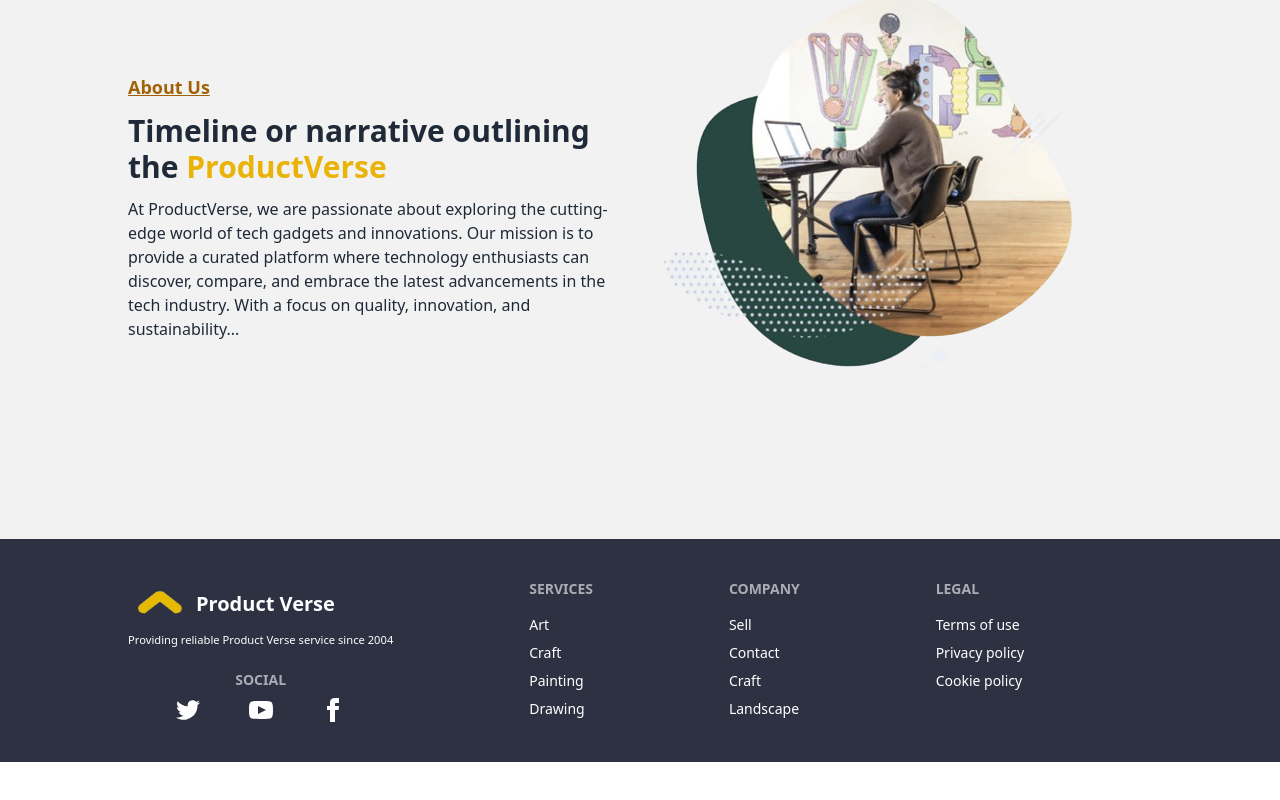
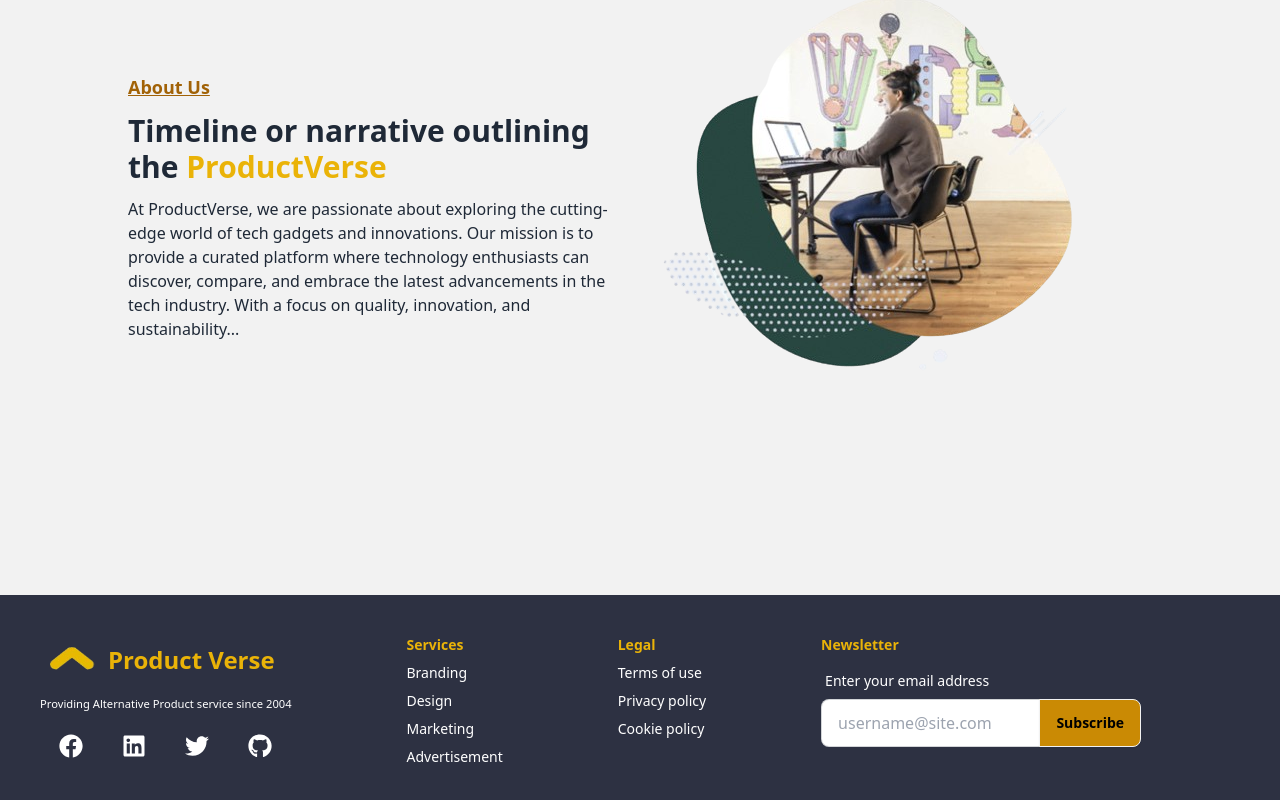
Before and after one commit to SamiulHasan-dev/Alternative-Product-Information-System, a React (Vite) app: page / in a window 1280 px wide. Shown: the part 806-1606 px from the top of the page. Before the commit the page ends 1568 px from the top, so only its background shows below. Built offline with nearby package versions, Linux system fonts and the light colour scheme; no server answers.

Commit message:
login information

```diff
--- a/package.json
+++ b/package.json
@@ -19,6 +19,7 @@
     "react-router-dom": "^6.23.1",
     "react-toastify": "^10.0.5",
     "sort-by": "^1.2.0",
+    "sweetalert2": "^11.11.0",
     "swiper": "^11.1.1"
   },
   "devDependencies": {
--- a/src/pages/AddQueries.jsx
+++ b/src/pages/AddQueries.jsx
@@ -1,5 +1,6 @@
 import { useContext } from "react";
 import { AuthContext } from "../provider/AuthProvider";
+import Swal from "sweetalert2";
 
 
 const AddQueries = () => {
@@ -19,11 +20,32 @@ const AddQueries = () => {
         const email = user?.email;
         const image = user?.photoURL;
         const currentTime = user?.metadata.creationTime;
+        const recommendationCount = 0 ;
 
+        const newProduct = { productName, productBand, productImage, queryTitle, boycott,name, email, image,  currentTime, recommendationCount }
+        console.log(newProduct);
 
+        fetch('http://localhost:5000/products', {
+            method: 'POST',
+            headers: {
+                'content-type': 'application/json'
+            },
+            body:JSON.stringify(newProduct)
+        })
+            .then(res => res.json())
+            .then(data => {
+                console.log(data);
+                if(data.insertedId){
+                    Swal.fire({
+                        title: 'Success!',
+                        text: 'Product Added Successfully',
+                        icon: 'success',
+                        confirmButtonText: 'Awesome'
+                      })
+                }
+            })
 
-        const newQueries = { productName, productBand, productImage, queryTitle, boycott,name, email, image,  currentTime }
-        console.log(newQueries);
+            form.reset();
 
 
     }
--- a/src/pages/Banner/Banner.jsx
+++ b/src/pages/Banner/Banner.jsx
@@ -8,9 +8,9 @@ import img2 from '../../../public/technology-removebg-preview.png'
 const Banner = () => {
     return (
         <div className="bg-[#2d3142]">
-            <div className="max-w-7xl mx-auto ">
+            <div className="max-w-6xl mx-auto ">
                 <div className="hero md:h-[80vh]">
-                    <div className="hero-content flex-col lg:flex-row-reverse">
+                    <div className="hero-content flex-col md:flex-row-reverse">
                         <div className='w-1/2'>
 
                             <div className="carousel ">
--- a/src/pages/Footer.jsx
+++ b/src/pages/Footer.jsx
@@ -1,53 +1,53 @@
+import { FaFacebook, FaGithub, FaLinkedin, FaTwitter } from "react-icons/fa";
+import logo from '../../public/logo-removebg-preview.png'
 
 
 
 const Footer = () => {
     return (
         <div className="pt-10">
-            <footer className="footer p-10 bg-[#2d3142] text-white">
-                <div className="footer max-w-5xl mx-auto">
-                    <aside>
-                        <div>
-                            <div className="flex gap-2 items-center">
-                                <img src="../../public/logo-removebg-preview.png" alt="" className="h-[50px] w-[60px]" />
-                                <span className="text-xl font-bold">Product Verse</span>
+            <div className="mt-14 bg-[#2d3142]">
+            <footer className="footer p-10  max-w-7xl mx-auto text-white">
+                <nav>
+                    <div className="flex items-center gap-2 ">
+                    <img src={logo} alt="" className="w-[60px] h-[50px]" />
+                    <h6 className="text-2xl text-yellow-500 font-bold">Product Verse</h6>
                     </div>
-                            <p><small>Providing reliable Product Verse service since 2004</small></p>
-                            <div>
-                            <h6 className="footer-title mt-5 text-center">Social</h6>
-                                <div className="flex gap-0 mt-2 justify-evenly">
-                                    <a><svg xmlns="http://www.w3.org/2000/svg" width="24" height="24" viewBox="0 0 24 24" className="fill-current"><path d="M24 4.557c-.883.392-1.832.656-2.828.775 1.017-.609 1.798-1.574 2.165-2.724-.951.564-2.005.974-3.127 1.195-.897-.957-2.178-1.555-3.594-1.555-3.179 0-5.515 2.966-4.797 6.045-4.091-.205-7.719-2.165-10.148-5.144-1.29 2.213-.669 5.108 1.523 6.574-.806-.026-1.566-.247-2.229-.616-.054 2.281 1.581 4.415 3.949 4.89-.693.188-1.452.232-2.224.084.626 1.956 2.444 3.379 4.6 3.419-2.07 1.623-4.678 2.348-7.29 2.04 2.179 1.397 4.768 2.212 7.548 2.212 9.142 0 14.307-7.721 13.995-14.646.962-.695 1.797-1.562 2.457-2.549z"></path></svg></a>
-                                    <a><svg xmlns="http://www.w3.org/2000/svg" width="24" height="24" viewBox="0 0 24 24" className="fill-current"><path d="M19.615 3.184c-3.604-.246-11.631-.245-15.23 0-3.897.266-4.356 2.62-4.385 8.816.029 6.185.484 8.549 4.385 8.816 3.6.245 11.626.246 15.23 0 3.897-.266 4.356-2.62 4.385-8.816-.029-6.185-.484-8.549-4.385-8.816zm-10.615 12.816v-8l8 3.993-8 4.007z"></path></svg></a>
-                                    <a><svg xmlns="http://www.w3.org/2000/svg" width="24" height="24" viewBox="0 0 24 24" className="fill-current"><path d="M9 8h-3v4h3v12h5v-12h3.642l.358-4h-4v-1.667c0-.955.192-1.333 1.115-1.333h2.885v-5h-3.808c-3.596 0-5.192 1.583-5.192 4.615v3.385z"></path></svg></a>
+                    <p className="mb-3 "><small>Providing Alternative Product service since 2004</small></p>
+                    <div className="flex items-center justify-around w-full">
+                        <p className="text-2xl"><FaFacebook /></p>
+                        <p className="text-2xl"><FaLinkedin /></p>
+                        <p className="text-2xl"><FaTwitter /></p>
+                        <p className="text-2xl"><FaGithub /></p>
                     </div>
-
-                            </div>
-                        </div>
-
-                    </aside>
-                    <nav>
-                        <h6 className="footer-title">Services</h6>
-                        <a className="link link-hover">Art</a>
-                        <a className="link link-hover">Craft</a>
-                        <a className="link link-hover">Painting</a>
-                        <a className="link link-hover">Drawing</a>
                 </nav>
                 <nav>
-                        <h6 className="footer-title">Company</h6>
-                        <a className="link link-hover">Sell</a>
-                        <a className="link link-hover">Contact</a>
-                        <a className="link link-hover">Craft</a>
-                        <a className="link link-hover">Landscape</a>
+                    <h6 className="text-yellow-500 font-bold">Services</h6>
+                    <a className="link link-hover">Branding</a>
+                    <a className="link link-hover">Design</a>
+                    <a className="link link-hover">Marketing</a>
+                    <a className="link link-hover">Advertisement</a>
                 </nav>
                 <nav>
-                        <h6 className="footer-title">Legal</h6>
+                    <h6 className="text-yellow-500 font-bold">Legal</h6>
                     <a className="link link-hover">Terms of use</a>
                     <a className="link link-hover">Privacy policy</a>
                     <a className="link link-hover">Cookie policy</a>
-
                 </nav>
+                <form>
+                    <h6 className="text-yellow-500 font-bold">Newsletter</h6>
+                    <fieldset className="form-control w-80">
+                        <label className="label">
+                            <span className="label-text text-white">Enter your email address</span>
+                        </label>
+                        <div className="join">
+                            <input type="text" placeholder="username@site.com" className="input input-bordered w-1/2 md:w-full join-item" />
+                            <button className="btn bg-yellow-600 text-black join-item">Subscribe</button>
                         </div>
+                    </fieldset>
+                </form>
             </footer>
+        </div>
         </div>
     );
 };
--- a/src/pages/Register.jsx
+++ b/src/pages/Register.jsx
@@ -51,6 +51,7 @@ const Register = () => {
 
 
     };
+
     return (
         <div className="my-10">
 
```
Also changed, not shown: 1 other file (tests, documents, lock files or other folders). Lines whose indentation alone changed are shown as unchanged.
